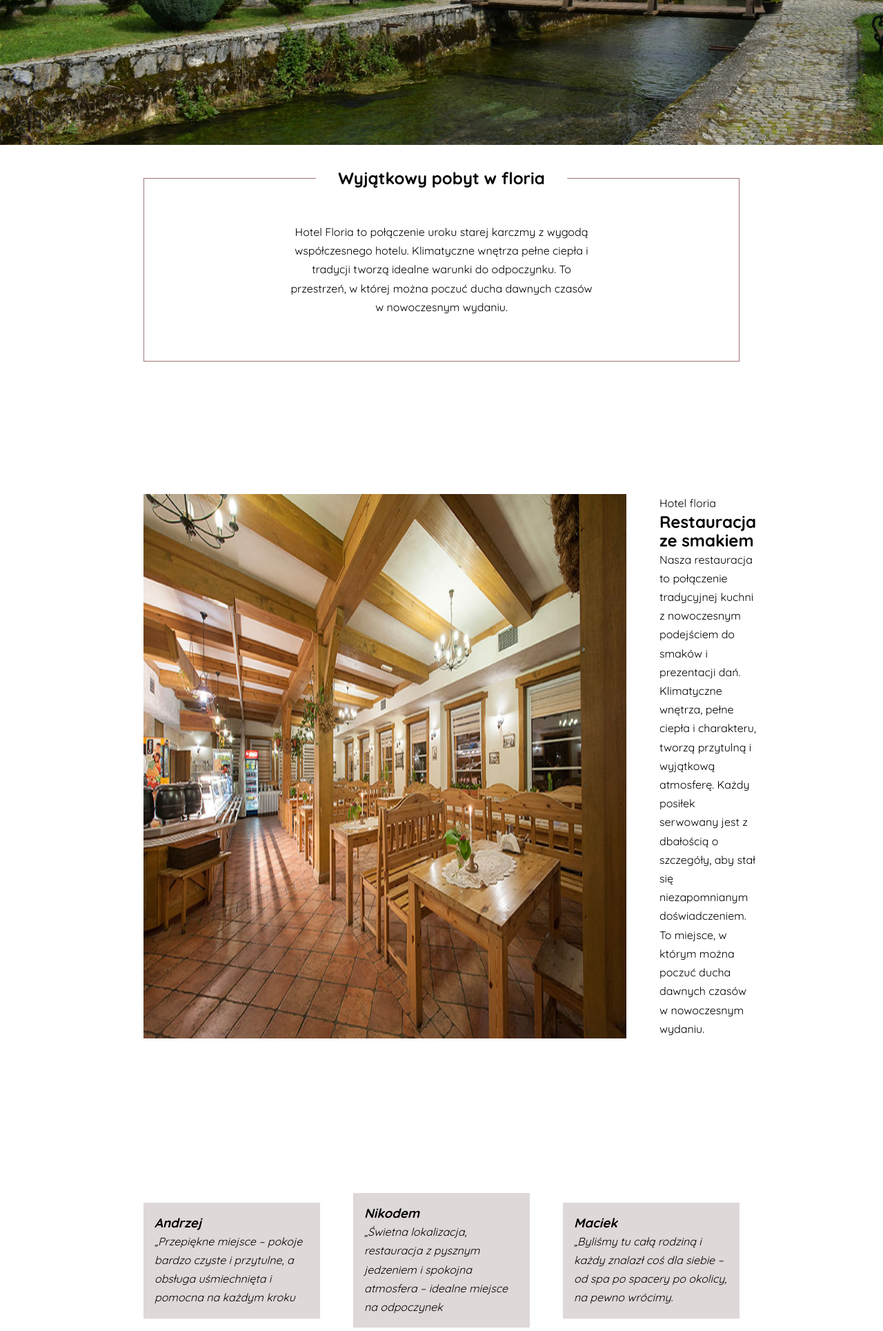
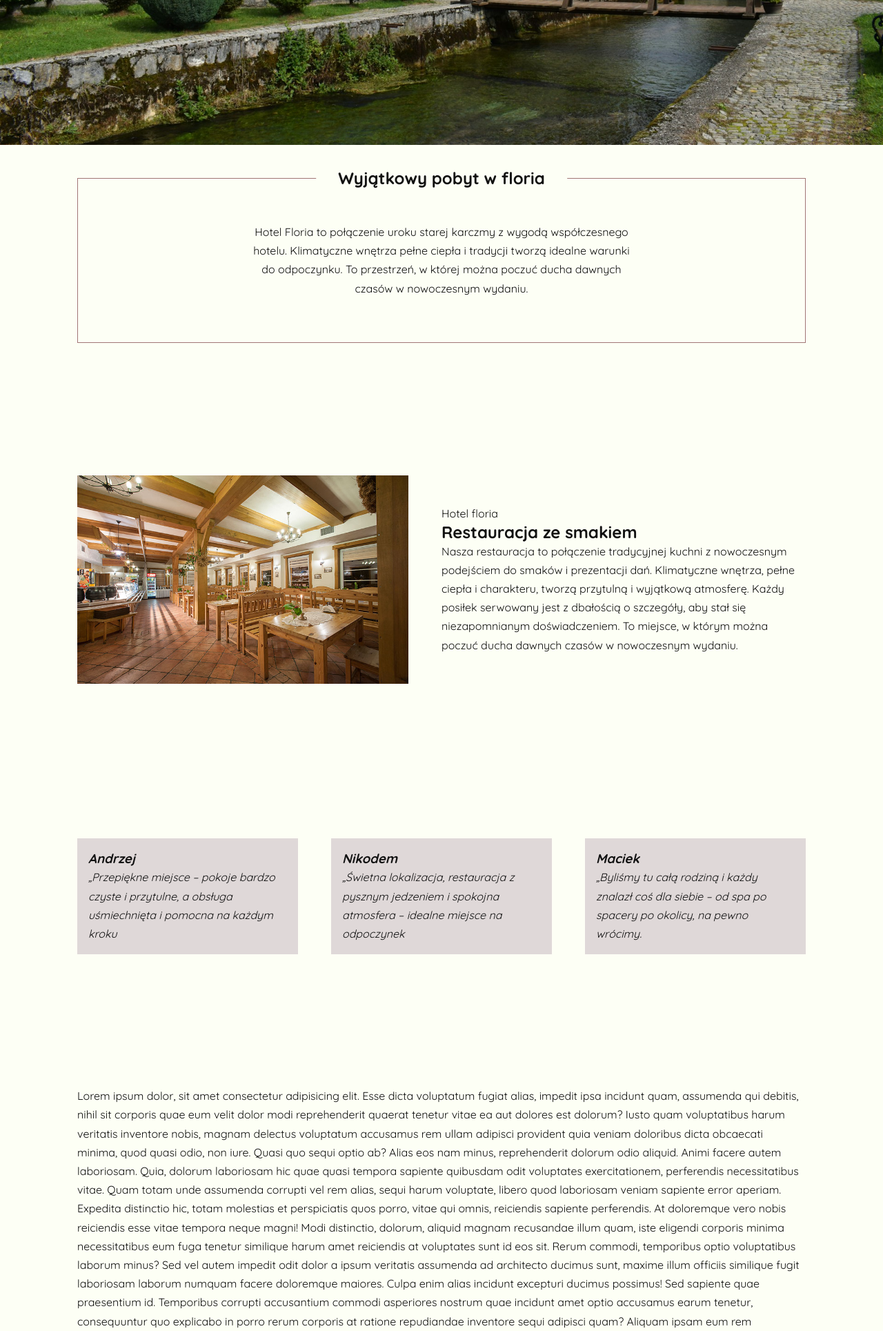
Before and after one commit to Liras333/hotel-school-project, a PHP site: page / in a window 1280 px wide. Shown: the part 470-2399 px from the top of the page at 69% size. Run offline with PHP 8.4, Linux system fonts and the light colour scheme.

Commit message:
add root variables for css

```diff
--- a/index.php
+++ b/index.php
@@ -10,6 +10,7 @@
         <meta name="viewport" content="width=device-width, initial-scale=1.0">
         <meta type="description" content="Popularny hotel o różnorodnych pokojach dla każdego" />
         <link rel="stylesheet" href="./styles/globalStyles.css">
+        <link rel="stylesheet" href="./styles/mainPage.css">
         <link rel="icon" href="./source/logo.svg" />
         <title>Hotel Floria</title>
     </head>
--- a/styles/globalStyles.css
+++ b/styles/globalStyles.css
@@ -1,13 +1,17 @@
 @import url('https://fonts.googleapis.com/css2?family=Quicksand:wght@300..700&family=Roboto+Mono:ital,wght@0,100..700;1,100..700&display=swap');
+@import url('./rootVariables.css');
+
 
 * {
     margin: 0;
     padding: 0;
     box-sizing: border-box;
     font-family: "Quicksand", sans-serif;
-
 }
 
+body {
+    background-color: var(--bgColorWhite);
+}
 
 
 #header-container {
@@ -36,7 +40,7 @@
     display: flex;
     height: 3rem;
     justify-content: space-between;
-    background-color: rgb(234, 234, 234);
+    background-color: var(--bgColorGrey1);
     transition: all .75s;
     position: fixed;
     top: 0;
@@ -51,7 +55,7 @@
         height: 100%;
 
         a {
-            color: rgb(17, 17, 17);
+            color: var(--txtColorDark);
             text-decoration: none;
         }
 
@@ -105,8 +109,9 @@
 
     & ul {
         display: flex;
+        flex-wrap: wrap;
+        align-items: center;
         gap: 2rem;
-        align-items: center;
         list-style: none;
         background-color: #111111d7;
         padding: .7rem 2.5rem;
@@ -166,53 +171,13 @@
     gap:10rem;
 }
 
-.sekcja {
-    position: relative;
-    padding: 2rem 0;
+
+
+@media screen and (max-width:1500px){
+    main{
+        width:90%;
+        color: var(--txtColorDark);
+    }
 
 
 }
-
-.sekcja:not(:first-child){
-    display:flex;
-    gap:3rem;
-}
-
-.sekcja1 {
-    border: 1px solid #a17676;
-    .tekst {
-        padding: 2rem;
-        width: 60%;
-        margin: 0 auto;
-        text-align: center;
-    }
-
-    h2 {
-        position: absolute;
-        left: 50%;
-        top: 0;
-        transform: translateX(-50%) translateY(-50%);
-        background-color: white;
-        padding: 0 2rem
-    }
-}
-
-.sekcja2 {
-    img {
-        width:700px;
-    }
-}
-
-.sekcja3 {
-    display:flex;
-    justify-content: center;
-    align-items: center;
-
-    div {
-        background-color: #dfd8d8;
-        width:25rem;
-        padding:1rem;
-        font-style: italic;
-
-    }
-}
--- /dev/null
+++ b/styles/mainPage.css
@@ -0,0 +1,69 @@
+@import url('./rootVariables.css');
+
+.sekcja {
+    padding: 2rem 0;
+
+}
+
+.sekcja:not(:first-child){
+    display:flex;
+    gap:3rem;
+}
+
+.sekcja1 {
+    border: 1px solid #a17676;
+    position: relative;
+
+    .tekst {
+        padding: 2rem;
+        width: 60%;
+        margin: 0 auto;
+        text-align: center;
+    }
+
+    h2 {
+        position: absolute;
+        left: 50%;
+        top: 0;
+        transform: translateX(-50%) translateY(-50%);
+        background-color: var(--bgColorWhite);
+        padding: 0 2rem
+    }
+}
+
+.sekcja2 {
+    display:flex;
+    align-items: center;
+    img {
+        width:40rem
+    }
+}
+
+.sekcja3 {
+    display:flex;
+    justify-content: center;
+    align-items: center;
+
+    div {
+        background-color: var(--bgColorGrey2);
+        width:25rem;
+        padding:1rem;
+        font-style: italic;
+
+    }
+}
+
+@media screen and (max-width:1500px){
+
+    .sekcja2 > img {
+        width: 30rem
+    }
+}
+
+
+@media screen and (max-width:1000px){
+
+    .sekcja2 {
+        flex-direction: column-reverse;
+    }
+}
--- /dev/null
+++ b/styles/rootVariables.css
@@ -0,0 +1,6 @@
+:root {
+    --bgColorWhite: #fdfff5;
+    --bgColorGrey1: #eaeaea;
+    --bgColorGrey2: #dfd8d8;
+    --txtColorDark: #111111;
+}
```
